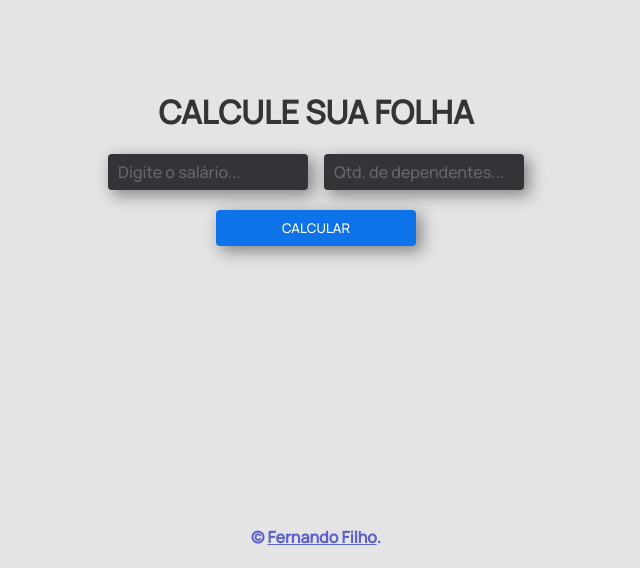
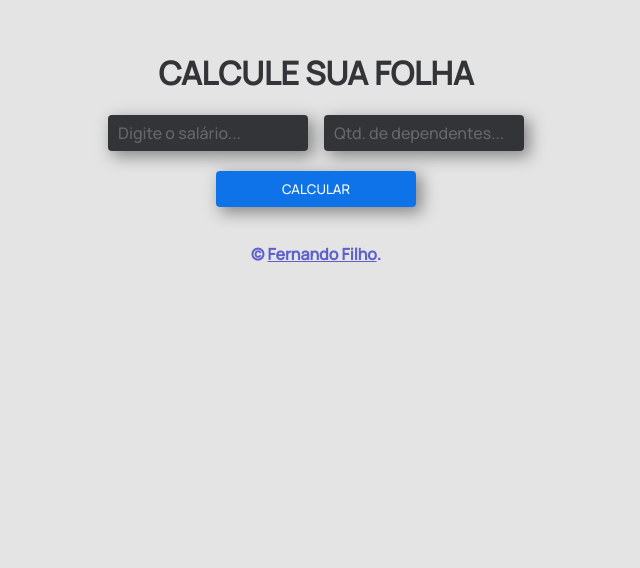
Before and after one commit to Fernando-Filho/Calculei, a Next.js app: page / in a window 1280 px wide. Shown: the part 232-800 px from the top of the page, without its empty margins (324-964 px from the left). Built offline with nearby package versions, Linux system fonts and the light colour scheme.

Commit message:
Update style.js
Atualização no posicionamento do Foorter

```diff
--- a/src/components/Footer/style.js
+++ b/src/components/Footer/style.js
@@ -8,8 +8,6 @@ export const FooterContainer = styled.footer`
     justify-content: center;
     font-size: 16px;
     font-weight: bold;
-    position: fixed;
-    bottom: 0;
     width: 100%;
     padding: 20px;
     color: #5E60CE
```
